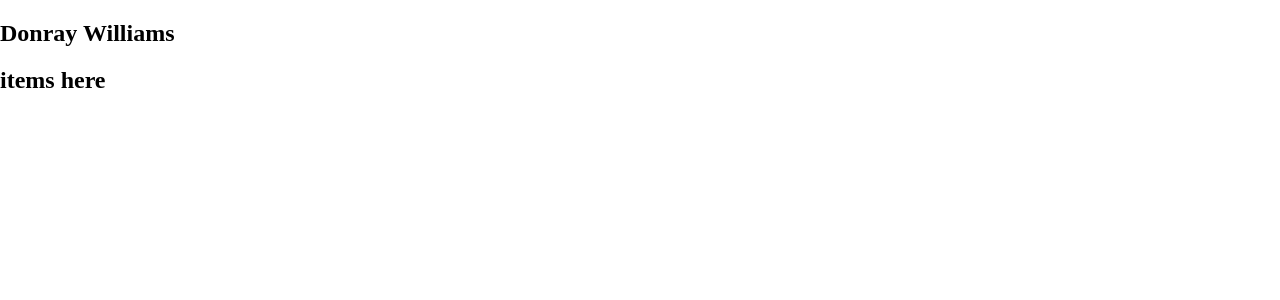
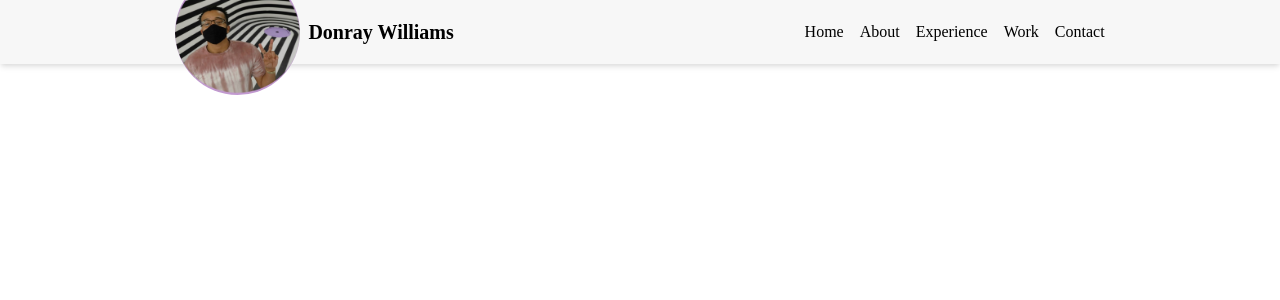
Before and after one commit to wdonray/donraywilliams-site-v2, a Next.js app: page / in a window 1280 px wide. Shown: the top 300 px of the page. Built offline with nearby package versions, Linux system fonts and the light colour scheme.

Commit message:
WIP Header, Changed global font family

```diff
--- a/components/Header.tsx
+++ b/components/Header.tsx
@@ -1,12 +1,32 @@
+import { map } from 'lodash'
+import Image from 'next/image'
+
 type HeaderProps = {
   name: string
+  sections: string[]
+  portrait: any
 }
-export default function Header({ name }: HeaderProps) {
+export default function Header({ name, sections, portrait }: HeaderProps) {
+  const sectionsList = map(sections, (section: string) => (
+    <li key="section">
+      <a>{section}</a>
+    </li>
+  ))
+
   return (
-    <nav className="border-b-2 border-pink bg-gray h-16">
+    <nav className="shadow-md h-16 bg-gray">
       <div className="container h-full mx-auto flex flex-row justify-around items-center">
-        <h2>{name}</h2>
-        <h2>items here</h2>
+        <div className="flex flex-row gap-x-2 items-center">
+          <Image
+            className="rounded-full"
+            width={125}
+            height={125}
+            src={portrait}
+            alt="Picture of me"
+          />
+          <h2 className="text-xl font-extrabold">{name}</h2>
+        </div>
+        <ul className="flex flex-row justify-end gap-x-4">{sectionsList}</ul>
       </div>
     </nav>
   )
--- a/pages/index.js
+++ b/pages/index.js
@@ -1,11 +1,16 @@
 import Header from '../components/Header.tsx'
 import Default from '../layout/Default.tsx'
+import portrait from '../public/portrait2.jpeg'
 
 export default function Home() {
   return (
     <div>
       {/* Header */}
-      <Header name={'Donray Williams'} />
+      <Header
+        portrait={portrait}
+        name={'Donray Williams'}
+        sections={['Home', 'About', 'Experience', 'Work', 'Contact']}
+      />
       {/* Content */}
       <Default />
       {/* Footer */}
--- a/styles/globals.css
+++ b/styles/globals.css
@@ -1,7 +1,13 @@
+@import url('https://fonts.googleapis.com/css2?family=EB+Garamond:ital,wght@0,400;0,500;0,600;0,700;0,800;1,400&display=swap');
+@import 'tailwindcss/base';
+@import 'tailwindcss/components';
+@import 'tailwindcss/utilities';
+
 html,
 body {
   padding: 0;
   margin: 0;
+  @apply font-body;
 }
 
 a {
@@ -12,14 +18,3 @@ a {
 * {
   box-sizing: border-box;
 }
-@import url('https://fonts.googleapis.com/css2?family=Josefin+Sans:wght@100&display=swap');
-@import 'tailwindcss/base';
-@import 'tailwindcss/components';
-@import 'tailwindcss/utilities';
-
-@layer base {
-  @font-face {
-    font-family: 'Josefin Sans';
-    src: url(/fonts/JosefinSans-Thin.ttf) format('ttf');
-  }
-}
--- a/tailwind.config.js
+++ b/tailwind.config.js
@@ -7,7 +7,7 @@ module.exports = {
         'flower-background': "url('/flower.png')",
       },
       fontFamily: {
-        sans: ['Josefin Sans'],
+        body: ['EBGaramond'],
       },
     },
     colors: {
```
Also changed, not shown: public/portrait.jpeg (added), public/portrait2.jpeg (added).
